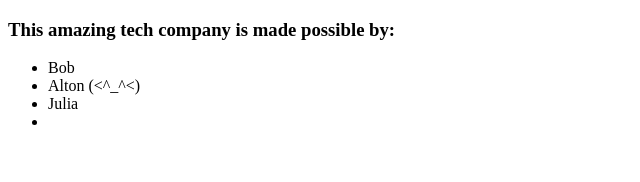
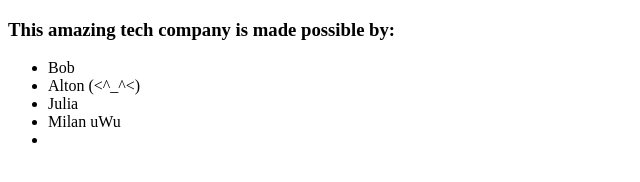
Before and after one commit to nickangtc/fake-codebase, a plain HTML site: page index.html in a window 1280 px wide. Shown: the whole page, without its empty margins (0-640 px from the left). Drawn offline with Linux system fonts and the light colour scheme.

Commit message:
Milan uWu

```diff
--- a/index.html
+++ b/index.html
@@ -12,6 +12,7 @@
     <li>Bob</li>
     <li>Alton (<^_^<)</li>
     <li>Julia</li>
+    <li>Milan uWu</li>
     <li></li>
   </ul>
 </body>
```
